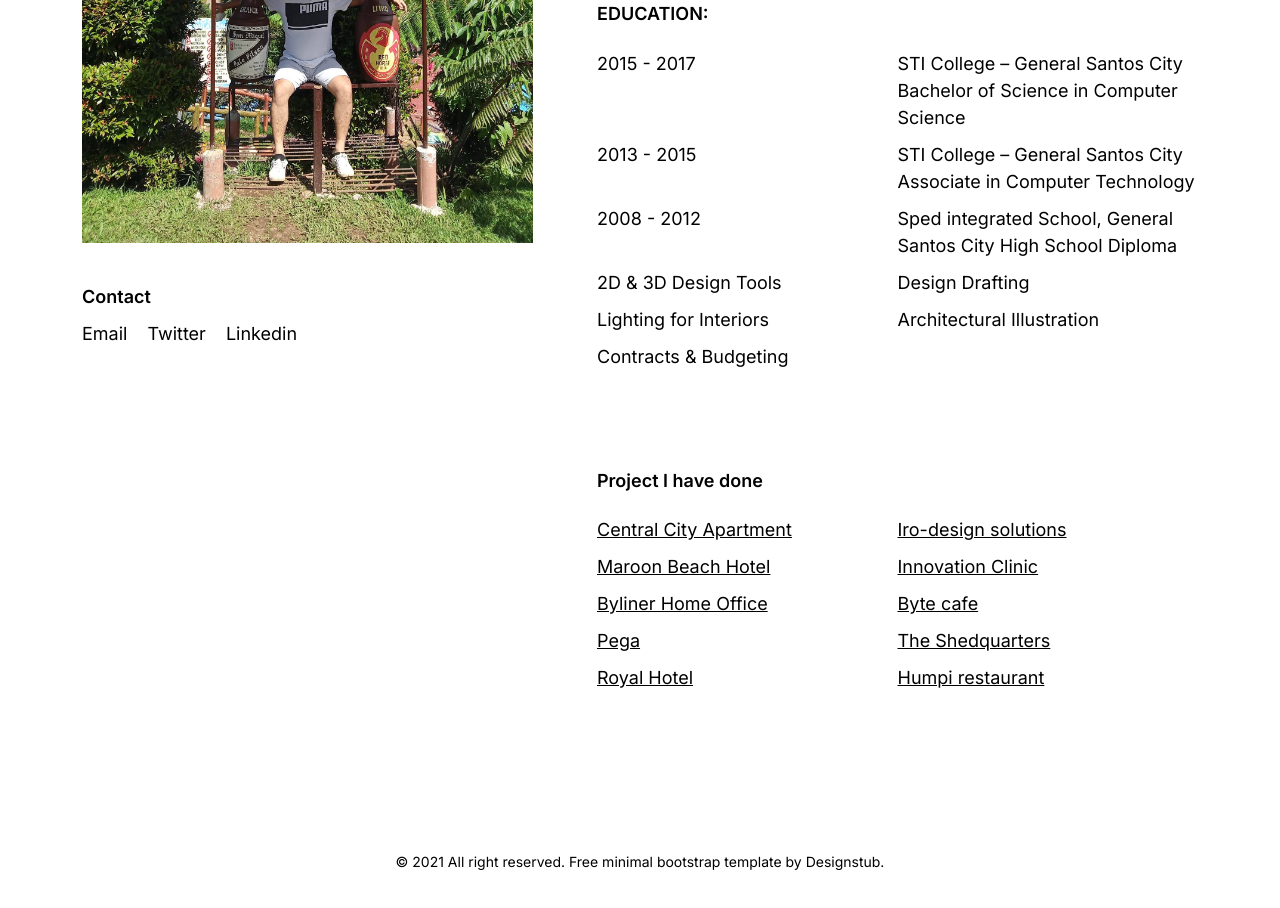
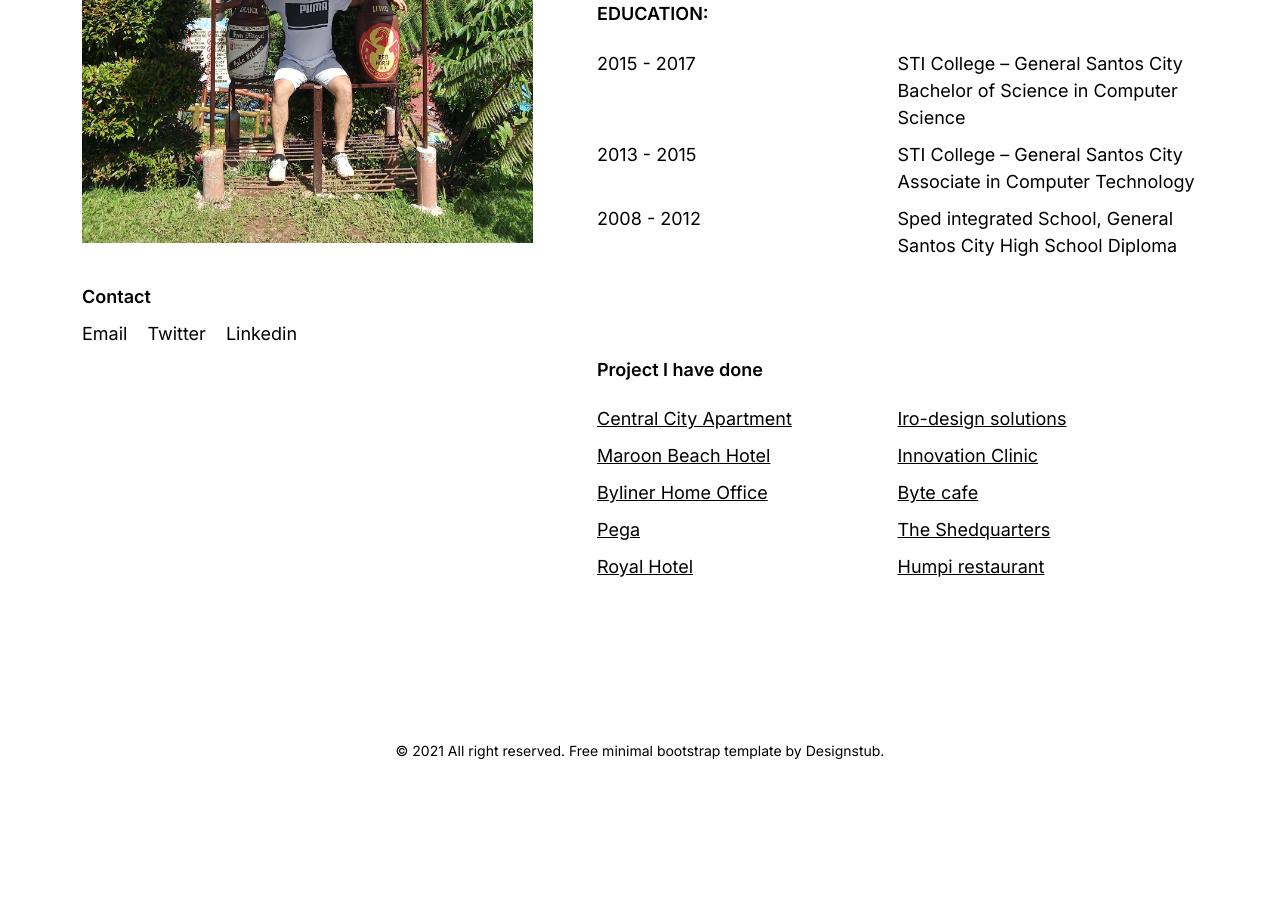
Before and after one commit to Capgo/joselitodev.github.io, a plain HTML site: page index.html in a window 1280 px wide. Shown: the part 644-1552 px from the top of the page. After the commit the page ends 1525 px from the top, so only its background shows below. Drawn offline with nearby package versions, Linux system fonts and the light colour scheme.

Commit message:
Update index.html

```diff
--- a/index.html
+++ b/index.html
@@ -71,12 +71,6 @@
                             <li>Sped integrated School, General Santos City
                               High School Diploma
 
-
-                      <li>2D & 3D Design Tools</li>
-                      <li>Design Drafting</li>
-                      <li>Lighting for Interiors</li>
-                      <li>Architectural Illustration</li>
-                      <li>Contracts & Budgeting</li>
                   </ul>
                 </section>
                 <section class="ds-info-list-section">
```
